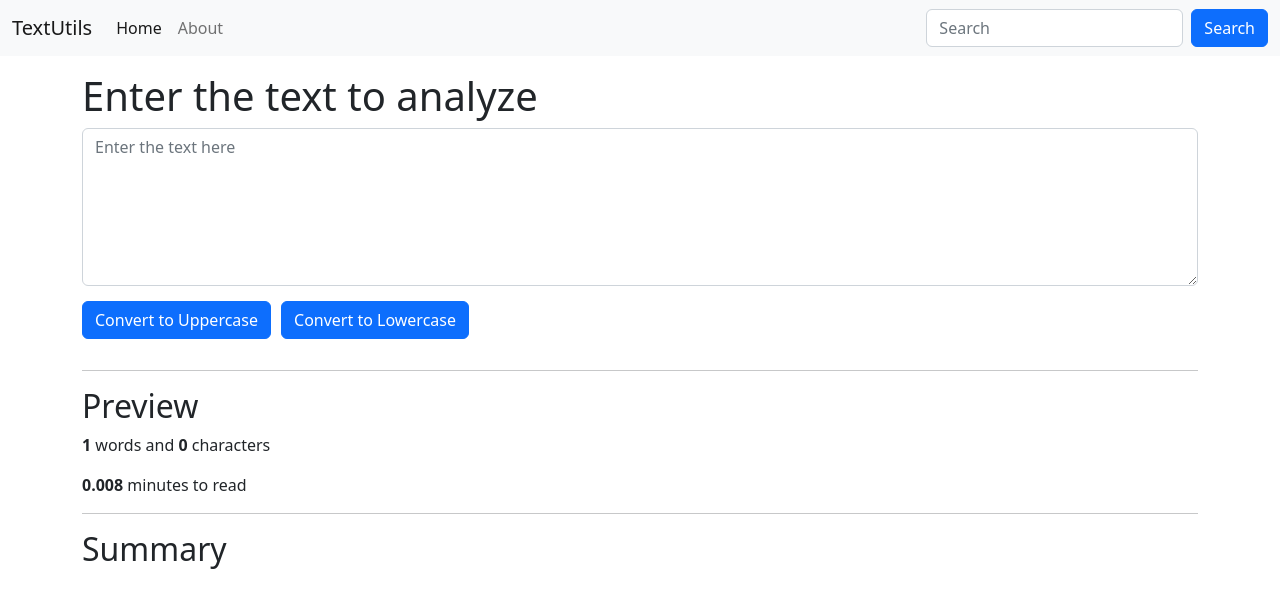
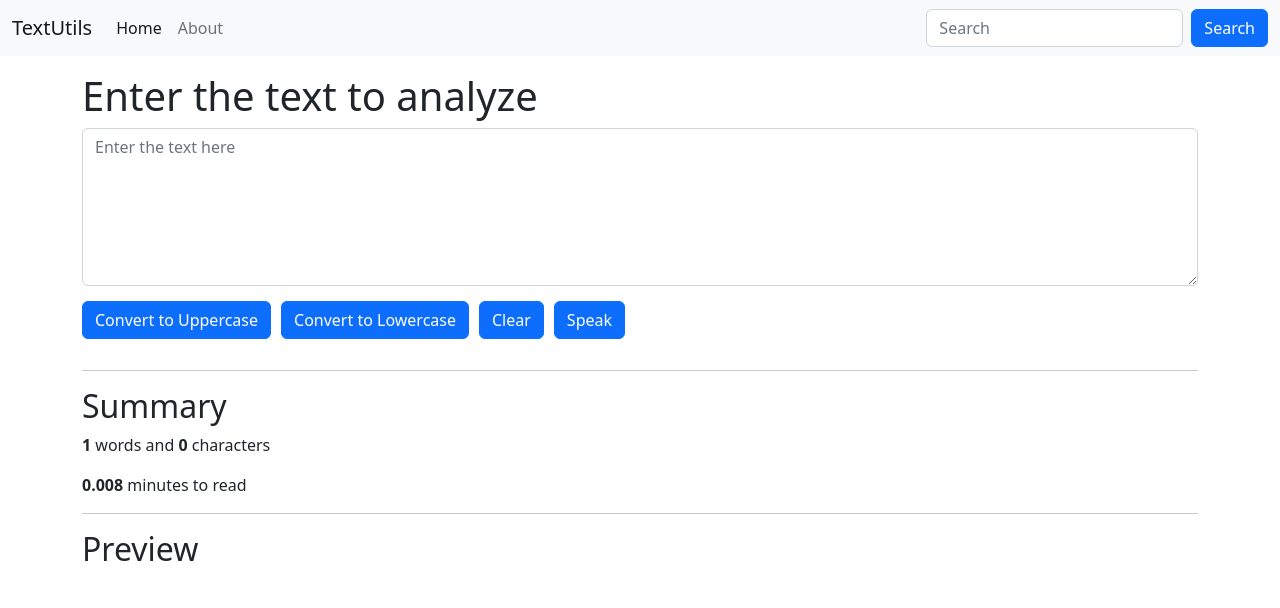
Before and after one commit to mohdmaaz2000/Text-Utils, a React (Create React App) app: page / in a window 1280 px wide. Shown: the top 608 px of the page. Built offline with nearby package versions, Linux system fonts and the light colour scheme.

Commit message:
Added more featurs

```diff
--- a/src/components/TextForms.js
+++ b/src/components/TextForms.js
@@ -16,6 +16,17 @@ export default function TextForms(props) {
         let myText = text;
         setText(myText.toLowerCase());
     }
+    const clear = () => {
+        setText('');
+    }
+    const speak = () => {
+        let msg = new SpeechSynthesisUtterance();
+        msg.text = text;
+        if(text ==''){
+            msg.text = "Nothing to read";
+        }
+        window.speechSynthesis.speak(msg);
+      }
 
     return (
         <>
@@ -26,15 +37,17 @@ export default function TextForms(props) {
                     <textarea className="form-control" rows="6" value={text} onChange={changeVal} placeholder="Enter the text here"></textarea>
                     <button className="btn btn-primary button" onClick={toUpper}>Convert to Uppercase</button>
                     <button className="btn btn-primary button" onClick={toLower}>Convert to Lowercase</button>
+                    <button className="btn btn-primary button" onClick={clear}>Clear</button>
+                    <button className="btn btn-primary button" onClick={speak}>Speak</button>
                 </div>
             </div>
             <div className="container">
                 <hr />
-                <h2>Preview</h2>
+                <h2>Summary</h2>
                 <p><b>{text.split(" ").length}</b> words and <b>{text.length}</b> characters</p>
                 <p><b>{text.split(" ").length * 0.008}</b> minutes to read</p>
                 <hr />
-                <h2>Summary</h2>
+                <h2>Preview</h2>
                 <p>{text}</p>
             </div>
         </>
```
